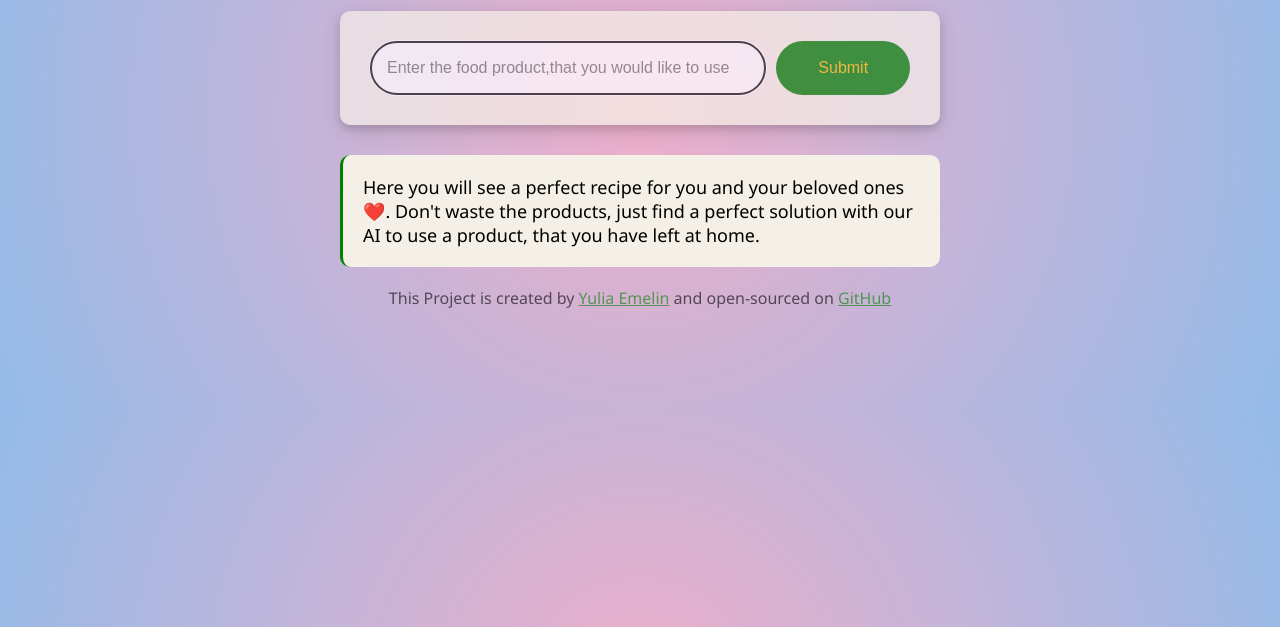
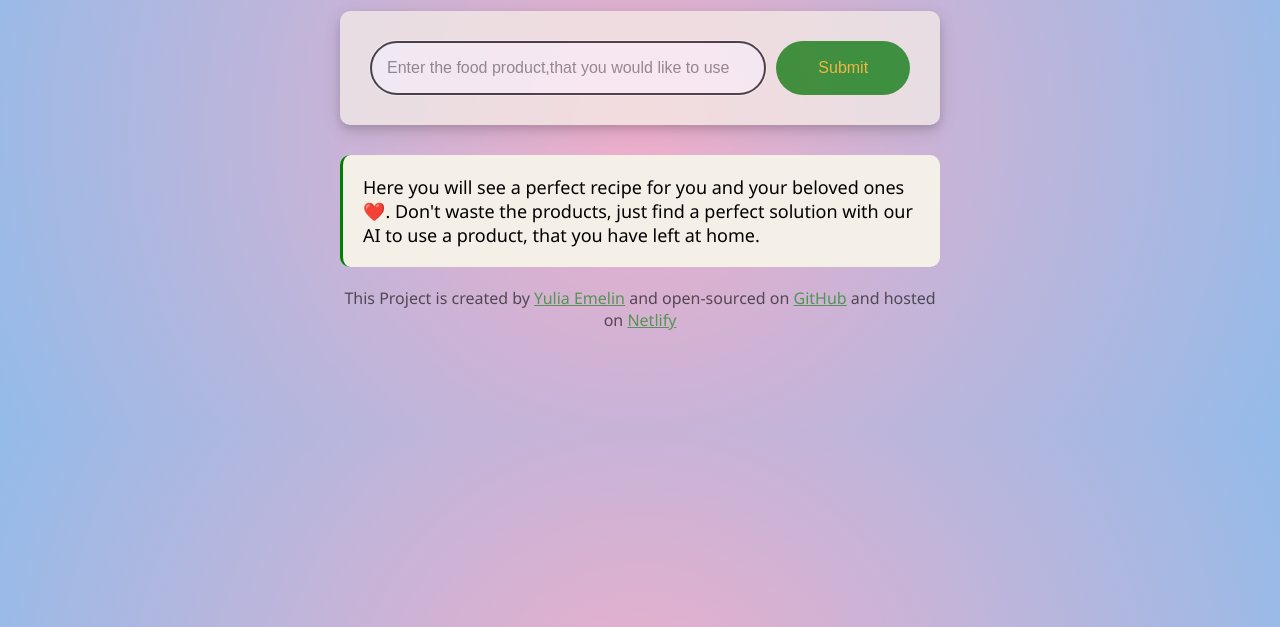
Before and after one commit to Yulia-1312/AI-recipes-creator, a plain HTML site: page index.html in a window 1280 px wide. Shown: the part 173-800 px from the top of the page. Drawn offline with nearby package versions, Linux system fonts and the light colour scheme.

Commit message:
Adding Netlify link

```diff
--- a/index.html
+++ b/index.html
@@ -45,6 +45,10 @@
           target="_blank"
           >GitHub</a
         >
+        and hosted on
+        <a href="https://app.netlify.com/sites/recipe-aigenerator/overview"
+          >Netlify</a
+        >
       </footer>
     </div>
     <script src="src/index.js"></script>
```
